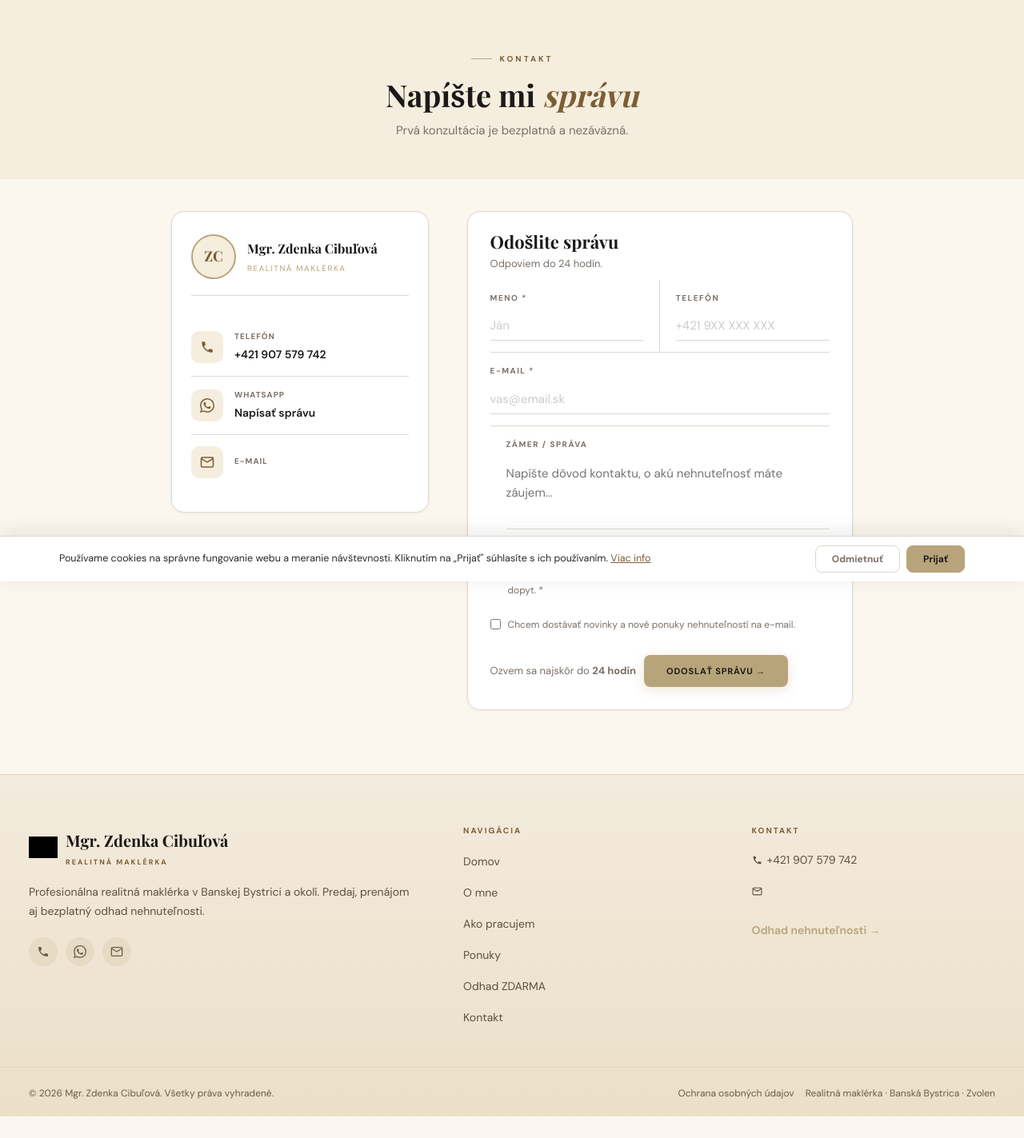
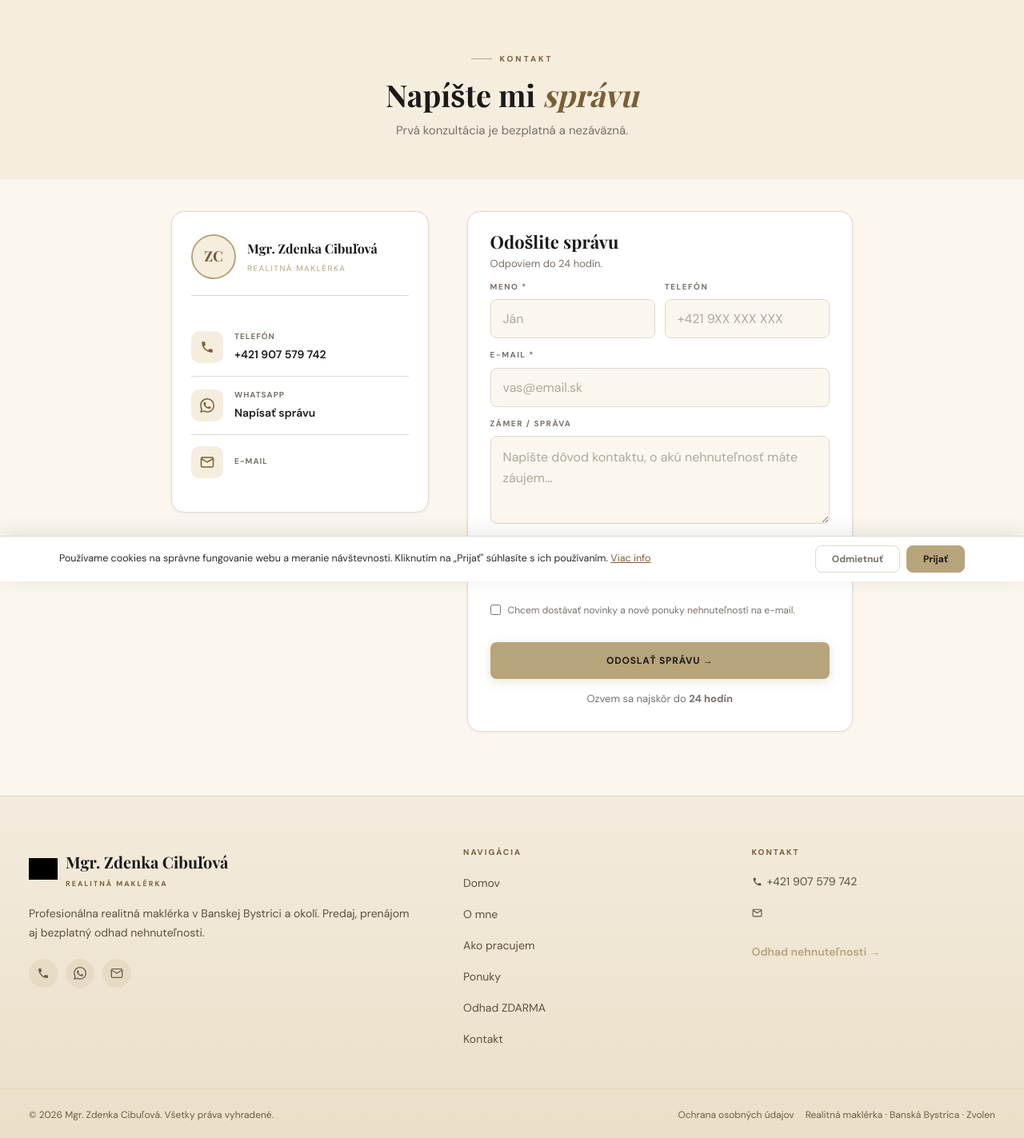
Before and after one commit to FilipFastle/zdenka-web, a WordPress theme: template zdenka-theme/templates/page-kontakt.php in a window 1280 px wide. Shown: the part 73-1496 px from the top of the page at 80% size. Before the commit the page ends 1469 px from the top, so only its background shows below. Run offline with PHP 8.4 and a stand-in for WordPress, Linux system fonts and the light colour scheme; the site name, menu and one post (Sample post) are stand-ins, and other content is empty; some libraries are stand-ins or nearby versions; some web fonts are replaced; grey boxes are pictures that could not be loaded.

Commit message:
Tematický vzhľad notifikačného e-mailu + IP log dole, plain-text alternatíva, zjednotený kontaktný formulár
E-mail:
- Značkový vzhľad (krémové pozadie, zlatý akcent, serif hlavička) v štýle webu
- Pätička s logom + Prijaté (dátum) a IP adresa
- Pridaná plain-text alternatíva cez phpmailer_init (znižuje spam skóre)

Formuláre:
- Kontaktná stránka prerobená na rovnaký boxed štýl ako formulár na home
  (boxed polia, tlačidlo na plnú šírku)

Co-Authored-By: Claude Opus 4.8 <noreply@anthropic.com>
Claude-Session: https://claude.ai/code/session_01JtmghxbHVbACV4Da6p58AP

```diff
--- a/zdenka-theme/functions.php
+++ b/zdenka-theme/functions.php
@@ -3,8 +3,8 @@ defined('ABSPATH') || exit;
 
 add_action('wp_enqueue_scripts', function() {
     wp_enqueue_style('zdenka-fonts','https://fonts.googleapis.com/css2?family=DM+Sans:ital,wght@0,300;0,400;0,500;0,600;0,700&family=Playfair+Display:ital,wght@0,600;0,700;0,800;1,400;1,700&display=swap',[],null);
-    wp_enqueue_style('zdenka-main', get_stylesheet_directory_uri().'/assets/css/main.css',['zdenka-fonts'],'3.6.2');
-    wp_enqueue_script('zdenka-js', get_stylesheet_directory_uri().'/assets/js/main.js',[],'3.6.2',true);
+    wp_enqueue_style('zdenka-main', get_stylesheet_directory_uri().'/assets/css/main.css',['zdenka-fonts'],'3.7.0');
+    wp_enqueue_script('zdenka-js', get_stylesheet_directory_uri().'/assets/js/main.js',[],'3.7.0',true);
     wp_localize_script('zdenka-js','zcData',['ajaxurl'=>admin_url('admin-ajax.php'),'nonce'=>wp_create_nonce('zc_nonce'),'logoUrl'=>get_stylesheet_directory_uri().'/assets/images/zc-logo.svg']);
 });
 
--- a/zdenka-theme/style.css
+++ b/zdenka-theme/style.css
@@ -2,6 +2,6 @@
  Theme Name:   Zdenka Cibulová
  Description:  Realitná maklérka – standalone téma bez parent theme
  Author:       Filip
- Version:      3.6.2
+ Version:      3.7.0
  Text Domain:  zdenka
 */
--- a/zdenka-theme/templates/page-kontakt.php
+++ b/zdenka-theme/templates/page-kontakt.php
@@ -33,42 +33,33 @@ $email = zc_agent('email', get_option('admin_email'));
 .ko-form-head h2 { font-family: var(--serif); font-size: 22px; margin-bottom: 4px; }
 .ko-form-head p  { font-size: 13px; color: var(--muted); margin: 0 0 8px; }
 .ko-fields { padding: 0 28px; }
-.ko-row    { display: grid; grid-template-columns: 1fr 1fr; gap: 0; }
-.ko-field  { display: flex; flex-direction: column; padding: 14px 0; border-bottom: 1px solid var(--border); }
-.ko-row .ko-field:nth-child(odd)  { padding-right: 20px; border-right: 1px solid var(--border); }
-.ko-row .ko-field:nth-child(even) { padding-left: 20px; }
-.ko-field.full { grid-column: 1/-1; padding-right: 0 !important; border-right: none !important; }
-.ko-label { font-size: 10px; font-weight: 700; letter-spacing: 1.5px; text-transform: uppercase; color: var(--muted); margin-bottom: 8px; font-family: var(--sans); }
-.ko-input {
-    border: none; border-bottom: 1.5px solid var(--border);
-    padding: 8px 0; background: transparent;
-    font-family: var(--sans); font-size: 15px; color: var(--text);
-    outline: none; transition: border-color .2s; width: 100%;
+/* Rovnaký boxed štýl ako formulár na domovskej stránke */
+.ko-row    { display: grid; grid-template-columns: 1fr 1fr; gap: 12px; }
+.ko-field  { display: flex; flex-direction: column; }
+.ko-field.full { grid-column: 1/-1; }
+.ko-label { font-size: 10px; font-weight: 700; letter-spacing: 1.5px; text-transform: uppercase; color: var(--muted); margin-bottom: 7px; font-family: var(--sans); }
+.ko-input, .ko-textarea {
+    border: 1.5px solid var(--border); border-radius: var(--r-sm);
+    padding: 13px 15px; background: var(--bg);
+    font-family: var(--sans); font-size: 16px; color: var(--text);
+    outline: none; transition: border-color .2s, box-shadow .2s; width: 100%;
 }
-.ko-input:focus { border-bottom-color: var(--accent); }
-.ko-input::placeholder { color: #ccc; }
-.ko-textarea {
-    border: none; border-bottom: 1.5px solid var(--border);
-    padding: 8px 0; background: transparent;
-    font-family: var(--sans); font-size: 15px; color: var(--text);
-    outline: none; resize: none; width: 100%; min-height: 90px;
-    transition: border-color .2s; line-height: 1.6;
-}
-.ko-textarea:focus { border-bottom-color: var(--accent); }
+.ko-textarea { resize: vertical; min-height: 110px; max-height: 320px; line-height: 1.6; }
+.ko-input:focus, .ko-textarea:focus { border-color: var(--accent); background: var(--white); box-shadow: 0 0 0 3px rgba(184,164,122,.12); }
+.ko-input::placeholder, .ko-textarea::placeholder { color: #B0A898; }
 .ko-form-footer {
     padding: 20px 28px 28px;
-    display: flex; justify-content: space-between;
-    align-items: center; flex-wrap: wrap; gap: 12px;
+    display: flex; flex-direction: column; gap: 14px;
 }
 .ko-note { font-size: 13px; color: var(--muted); }
 .ko-submit {
-    padding: 13px 28px;
+    width: 100%; padding: 15px 28px;
     background: var(--accent); color: var(--dark);
     border: none; border-radius: var(--r-sm);
-    font-family: var(--sans); font-size: 11px; font-weight: 700;
+    font-family: var(--sans); font-size: 12px; font-weight: 700;
     letter-spacing: .8px; text-transform: uppercase;
     cursor: pointer; transition: all .22s;
-    box-shadow: 0 3px 14px rgba(184,164,122,.3); white-space: nowrap;
+    box-shadow: 0 3px 14px rgba(184,164,122,.3);
 }
 .ko-submit:hover { background: var(--accent-dk); transform: translateY(-2px); }
 
@@ -168,10 +159,8 @@ $email = zc_agent('email', get_option('admin_email'));
                         <input type="checkbox" name="newsletter" style="margin-top:2px;accent-color:var(--accent);flex-shrink:0">
                         <span>Chcem dostávať novinky a nové ponuky nehnuteľností na e-mail.</span>
                     </label>
-                    <div style="display:flex;justify-content:space-between;align-items:center;flex-wrap:wrap;gap:10px">
-                        <span class="ko-note">Ozvem sa najskôr do <strong>24 hodín</strong></span>
-                        <button type="submit" class="ko-submit">Odoslať správu →</button>
-                    </div>
+                    <button type="submit" class="ko-submit">Odoslať správu →</button>
+                    <span class="ko-note" style="text-align:center">Ozvem sa najskôr do <strong>24 hodín</strong></span>
                 </div>
             </form>
         </div>
```
Also changed, not shown: zdenka-theme/inc/email-template.php (+42 -13 lines), 1 other file.
